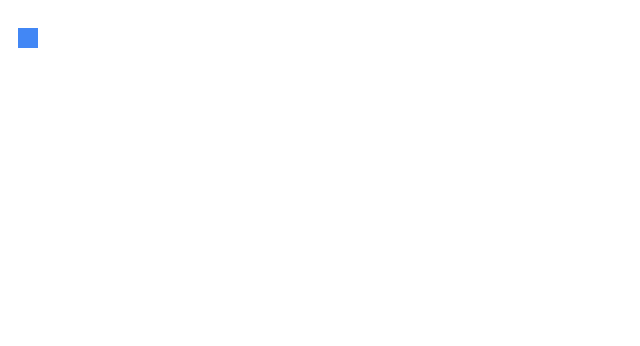
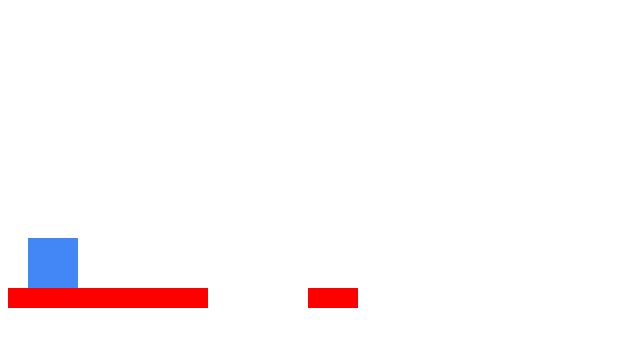
Before and after one commit to louiskop/portfolio-website, a plain HTML site: page public/index.html in a window 1280 px wide. Shown: the whole page, without its empty margins (0-640 px from the left). Drawn offline with Linux system fonts and the light colour scheme.

Commit message:
Footer Game Prototype

```diff
--- a/public/game.js
+++ b/public/game.js
@@ -7,7 +7,18 @@ const c = canvas.getContext('2d');
 
 // change canvas size
 canvas.width = window.innerWidth;
-canvas.height = 100;
+canvas.height = 300;
+
+// keys to monitor for input
+let keys = {
+    right: false,
+    left: false,
+    up: false,
+    down: false,
+};
+let jumpCount = 0;
+let alreadyJumping = false;
+let platformStand = true;
 
 // player class
 class Player {
@@ -20,12 +31,12 @@ class Player {
         this.height = 50;
 
         this.position = {
-            x : 500,
-            y : 100
+            x : 20,
+            y : 20
         }
 
         this.velocity = {
-            x : -3,
+            x : 0,
             y : 0,
         }
 
@@ -34,9 +45,7 @@ class Player {
     // draw the player on the canvas
     draw(){
         c.fillStyle = '#4287f5'
-        c.rect(10, 20, 20, 20);
-        c.fill();
-
+        c.fillRect(this.position.x, this.position.y, this.width, this.height);
     }
 
     // update the player on the canvas
@@ -44,32 +53,169 @@ class Player {
         this.draw();
 
         // update position
-        this.position.x += this.position.x;
-        this.position.y += this.position.y;
+        this.position.x += this.velocity.x;
+        this.position.y += this.velocity.y;
 
     }
 
 }
 
-// create player and obstacles
-const player = new Player(4);
-player.update();
+// platform class
+class Platform {
 
-// main game loop
-function loop(){
-    requestAnimationFrame(loop);
+    constructor(x, width){
 
-    // clear canvas
-    c.clearRect(0,0,canvas.width, canvas.height);
+        this.width = width;
+        this.height = 20;
 
-    // update player
-    player.update();
+        this.position = {
+            x : x,
+            y : 280,
+        }
+    }
 
-    // check for socials
+    draw(){
+        c.fillStyle = '#FF0000'
+        c.fillRect(this.position.x, this.position.y, this.width, this.height);
+    }
+
 
 }
 
+// create player and platforms
+const player = new Player(4);
+player.update();
+const platforms = [new Platform(0, 200), new Platform(300, 50)];
+platforms.forEach((platform) => {platform.draw()});
+
+function platformCollision(){
+
+    platformStand = false;
+
+    platforms.forEach((platform) => {
+
+        if(platformStand){
+            return;
+        }
+
+        if (player.position.y + player.height >= platform.position.y && player.position.x + player.width >= platform.position.x && player.position.x <= platform.position.x + platform.width ){
+            // player is standing on a platform
+            platformStand = true;
+            player.velocity.y = 0;
+        }else {
+            platformStand = false;
+            player.velocity.y = 7;
+        }
+    });
+}
 
 
-// Unit tests
-loop();
+// main game loop
+function animate(){
+
+    // make this the game loop
+    requestAnimationFrame(animate);
+
+    // clear the canvas
+    c.clearRect(0, 0, canvas.width, canvas.height);
+
+    // update player and platforms
+    player.update();
+    platforms.forEach((platform) => {platform.draw()});
+
+    // collision checking and gravity
+    platformCollision();
+
+    // handle controls
+    // jump
+    let canJump = alreadyJumping || keys.up && platformStand;
+    if(canJump){
+
+        // check if the player is currently jumping
+        alreadyJumping = true;
+
+        // increase velocity for jump based on duration
+        if(jumpCount < 5){
+            player.velocity.y = -15;
+        }else if(jumpCount < 10){
+            player.velocity.y = -10
+        }
+        else{
+            player.velocity.y = -5;
+        }
+
+
+        // time how long the player jumps
+        jumpCount++;
+
+        // stop jump after 30 frames
+        if(jumpCount > 20){
+            player.velocity.y = 0;
+            jumpCount = 0
+            keys.up = false;
+            canJump = false;
+            alreadyJumping = false;
+        }
+
+
+    }
+
+    // move right
+    if(keys.right){
+        player.velocity.x = 7;
+    }
+    // move left
+    else if(keys.left){
+        player.velocity.x = -7;
+    }else {
+        player.velocity.x = 0;
+    }
+
+    // // check for socials
+    // if(keys.down){
+    //     // check if on social and visit that social
+    // }
+
+
+    // check if player is out of bounds (respawn)
+
+}
+
+// Unit tests and function run
+animate();
+
+// event listeners
+window.addEventListener('keydown', ({keyCode}) => {
+
+    switch(keyCode){
+
+        // move right (39)
+        case 39: keys.right = true; break;
+
+        // move left (37)
+        case 37: keys.left = true; break;
+
+        // jump (38)
+        case 38: keys.up = true; break;
+
+        // down (40)
+        case 40: keys.down = true; break;
+
+    }
+})
+
+window.addEventListener('keyup', ({keyCode}) => {
+
+    switch(keyCode){
+
+        // move right (39)
+        case 39: keys.right = false; break;
+
+        // move left (37)
+        case 37: keys.left = false; break;
+
+        // jump (38)
+        case 38: keys.up = false; break;
+
+    }
+})
--- a/src/css/index.css
+++ b/src/css/index.css
@@ -1,5 +1,9 @@
 
 /* main css file */
+
+body{
+    margin: 0;
+}
 
 .active{
     color: Green;
```
